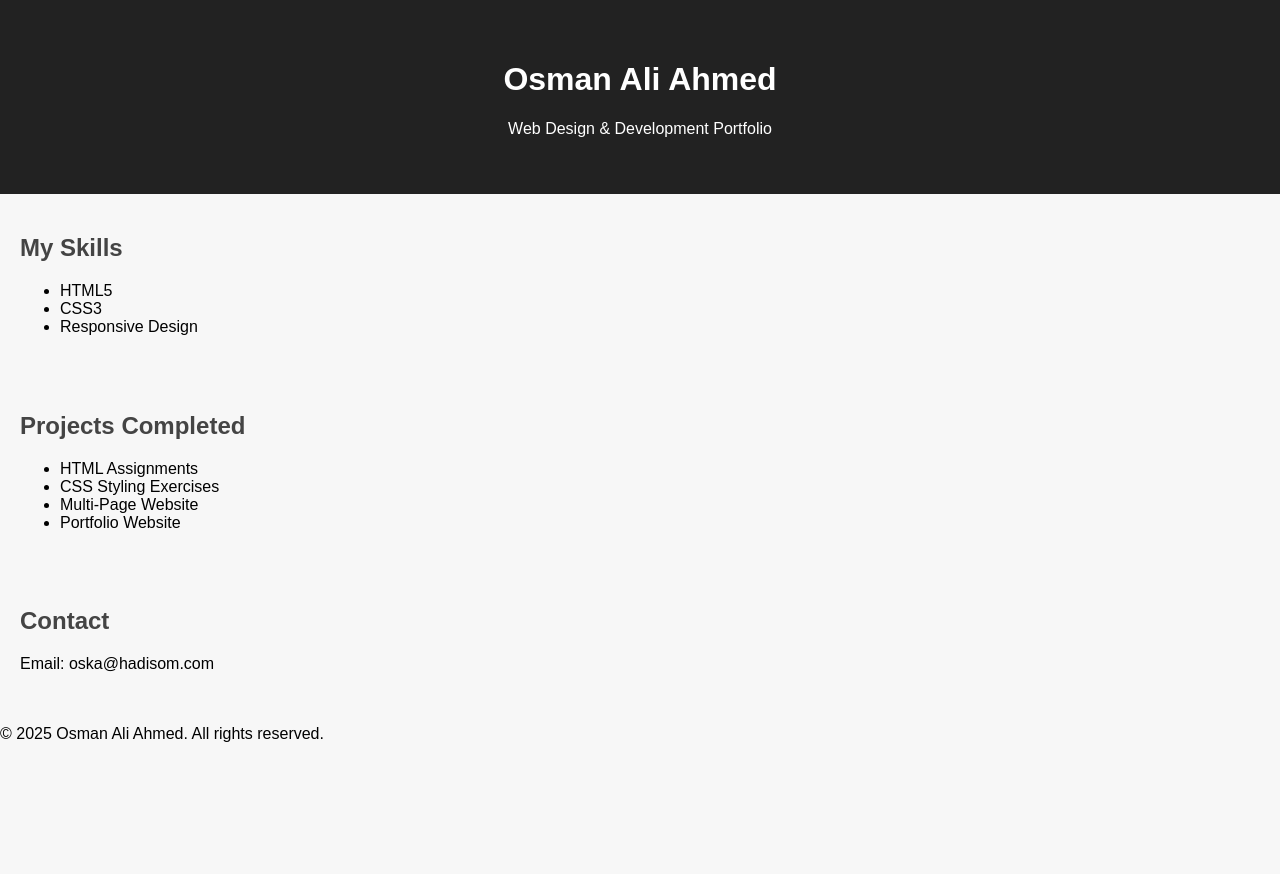
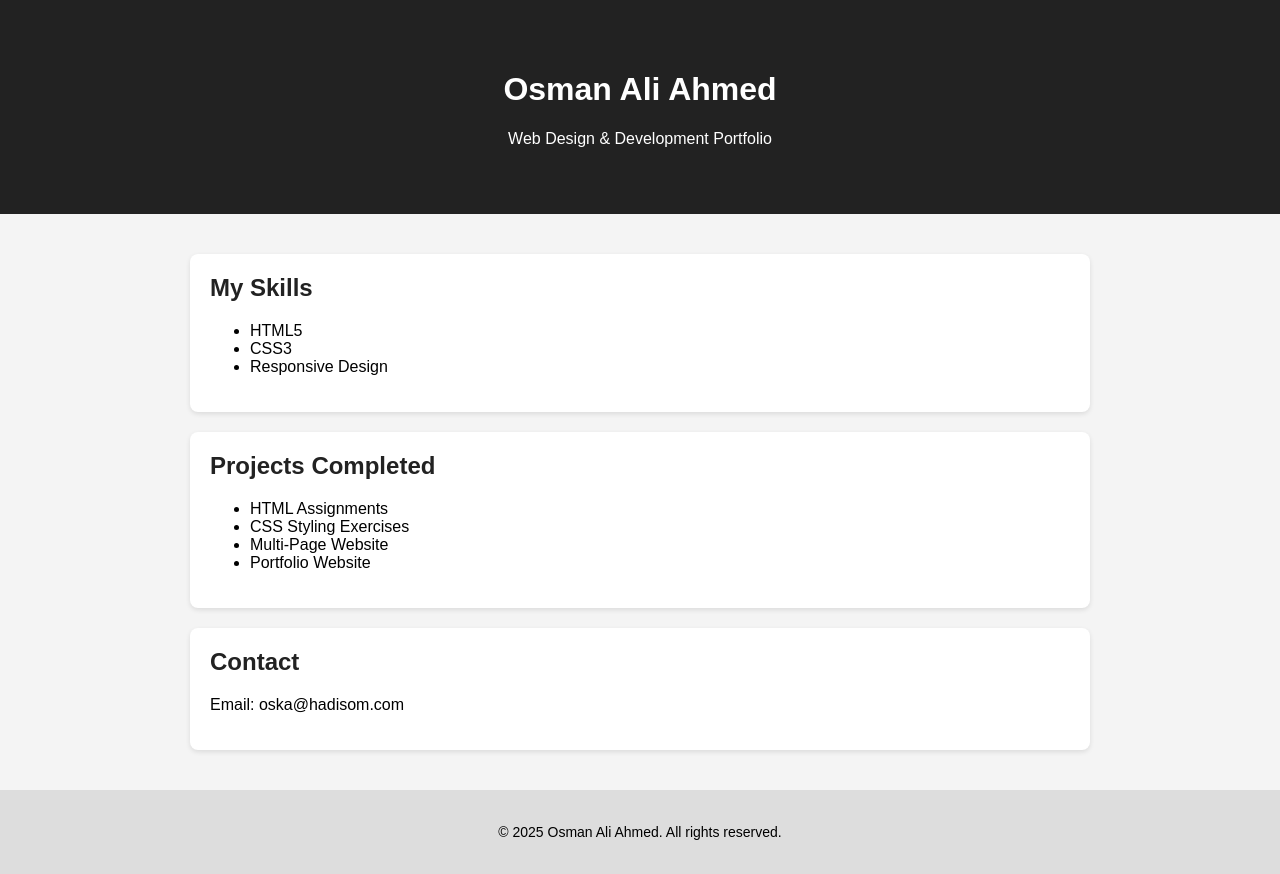
Before and after one commit to oska-ali/portfolio, a plain HTML site: page index.html in a window 1280 px wide. Before the commit the page ends 800 px from the top, so only its background shows below. Drawn offline with Linux system fonts and the light colour scheme.

Commit message:
style.css

```diff
--- a/style.css
+++ b/style.css
@@ -1,21 +1,39 @@
 body {
+    margin: 0;
     font-family: Arial, sans-serif;
-    margin: 0;
-    padding: 0;
-    background: #f7f7f7;
+    background: #f4f4f4;
 }
 
 header {
     background: #222;
-    color: #fff;
-    padding: 40px;
+    color: white;
     text-align: center;
+    padding: 50px 20px;
+}
+
+main {
+    max-width: 900px;
+    margin: 40px auto;
+    padding: 0 20px;
 }
 
 section {
+    background: white;
     padding: 20px;
+    margin-bottom: 20px;
+    border-radius: 8px;
+    box-shadow: 0 2px 5px rgba(0,0,0,0.1);
 }
 
 h2 {
-    color: #444;
+    margin-top: 0;
+    color: #222;
 }
+
+footer {
+    text-align: center;
+    padding: 20px;
+    background: #ddd;
+    margin-top: 40px;
+    font-size: 14px;
+}
```
